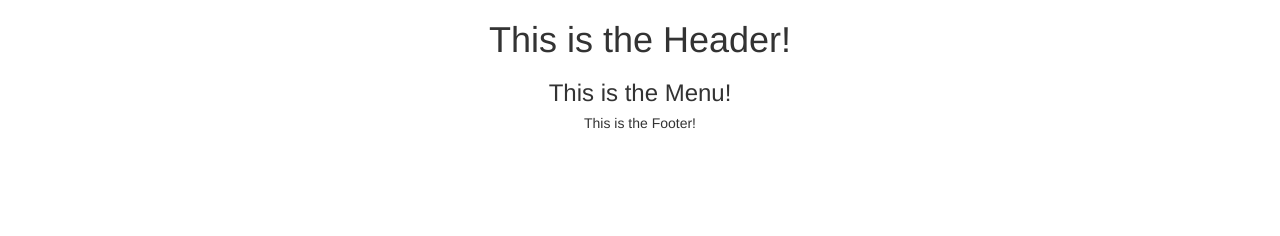
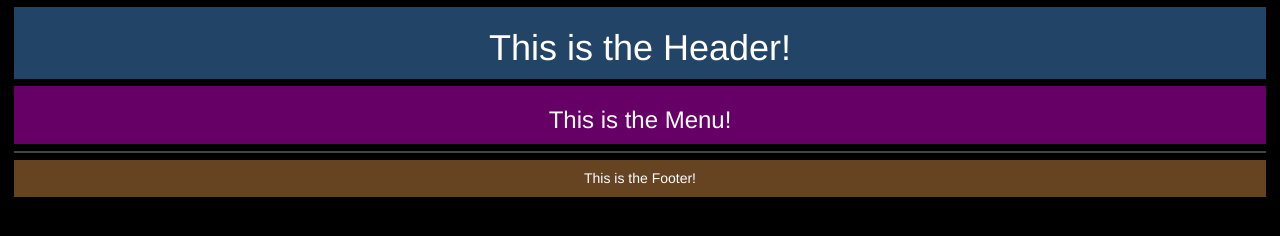
Before and after one commit to N02477947/Temp-Project, a plain HTML site: page index.html in a window 1280 px wide. Drawn offline with Linux system fonts and the light colour scheme.

Commit message:
Fixed App.css
Something happened with the CSS I worked on... grumble grumble...

```diff
--- a/css/app.css
+++ b/css/app.css
@@ -1,71 +1,49 @@
 /*
- * The "two-grid" layout consists of 4 elements in a 2x2 grid.
- *
- * The first 2 elements, A and B, will be placed in the first row.
- * The next 2 elements, C and D, will be placed in the second row.
- *
- *	+-------+---+
- *	|   A   | B |	A: Row 1, Col 1		B: Row 1, Col 2
- *	+-------+---+
- *	|   C   | D |	C: Row 2, Col 1		D: Row 2, Col 2
- *	+-------+---+
+ * The full body of the HTML page.
  */
-.two-grid {
-	width: 100%;
-	height: auto;
+.cmsBody {
+	margin: 0.5em 0.5em 0.5em 0.5em;
+	padding: 0 0.5em 0 0.5em;
 	background-color: #000;
-}
-.two-grid:after{
-	content: "";
-	display: table;
-	clear:both;
-}
-
-.two-grid .row {
-	/*padding: 1em 0 1em 0;*/
-}
-
-.two-grid .row .col1 {
-	/*margin: 0 2em 0 0;*/
-	background-color: #040;
-	float:left;
-	width:55%;
-}
-.two-grid .row .col2 {
-	background-color: #440;
-	float:right;
-	width:35%;
+	color: #FFF;
 }
 
 /*
- * The "test-grid" layout consists of 4 elements in a 1x2x1 grid.
- *
- * The first element, A, will be placed in the first row.
- * The next 2 elements, B and C, will be placed in the second row.
- * The last element, D, will be placed in the third row.
- *
- *	+-----------+
- *	|     A     |	A: Row 1, Col 1
- *	+-----+-----+
- *	|  B  |  C  |	B: Row 2, Col 1		C: Row 2, Col 2
- *	+-----+-----+
- *	|     D     |	D: Row 3, Col 1
- *	+-----------+
+ * The full body of the HTML page.
  */
-.test-grid {
-	width: 100%;
-	height: auto;
-	background-color: #0FF;
+.cmsHeader {
+	margin: 0 0 0.5em 0;
+	padding: 1px 0.5em 1px 0.5em;
+	background-color: #246;
+	color: #FFF;
 }
 
-.test-grid .row {
-	margin: 1em 0 1em 0;
+/*
+ * The full body of the HTML page.
+ */
+.cmsMenu {
+	margin: 0 0 0.5em 0;
+	padding: 1px 0.5em 1px 0.5em;
+	background-color: #606;
+	color: #FFF;
 }
 
-.test-grid .row .col1 {
-	margin: 0 2em 0 0;
-	background-color: #FFD;
+/*
+ * The full body of the HTML page.
+ */
+.cmsContent {
+	margin: 0 0 0.5em 0;
+	padding: 1px 0.5em 1px 0.5em;
+	background-color: #444;
+	color: #FFF;
 }
-.test-grid .row .col2 {
-	background-color: #DDF;
+
+/*
+ * The full body of the HTML page.
+ */
+.cmsFooter {
+	margin: 0 0 0 0;
+	padding: 1px 0.5em 1px 0.5em;
+	background-color: #642;
+	color: #FFF;
 }
```
